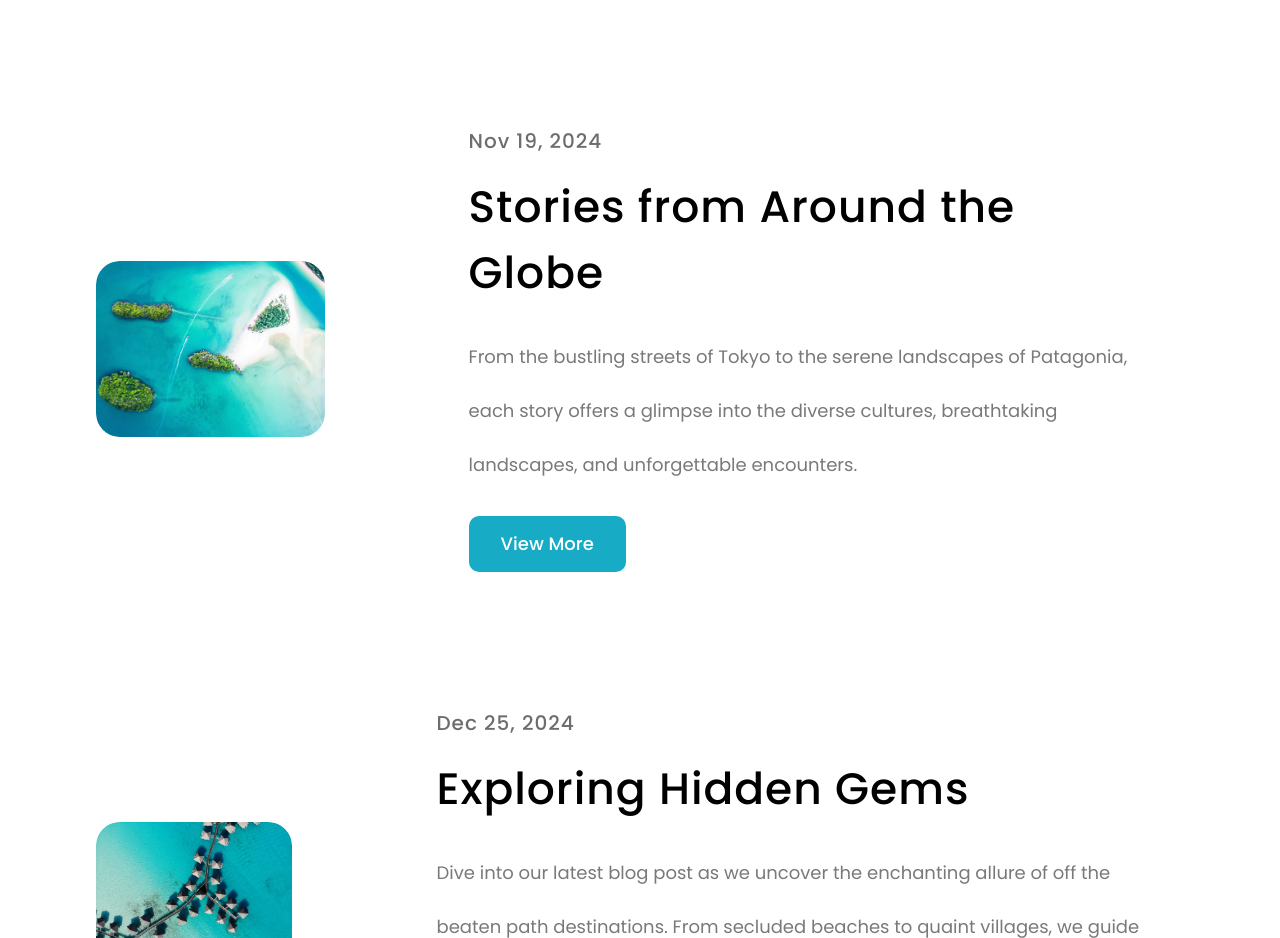
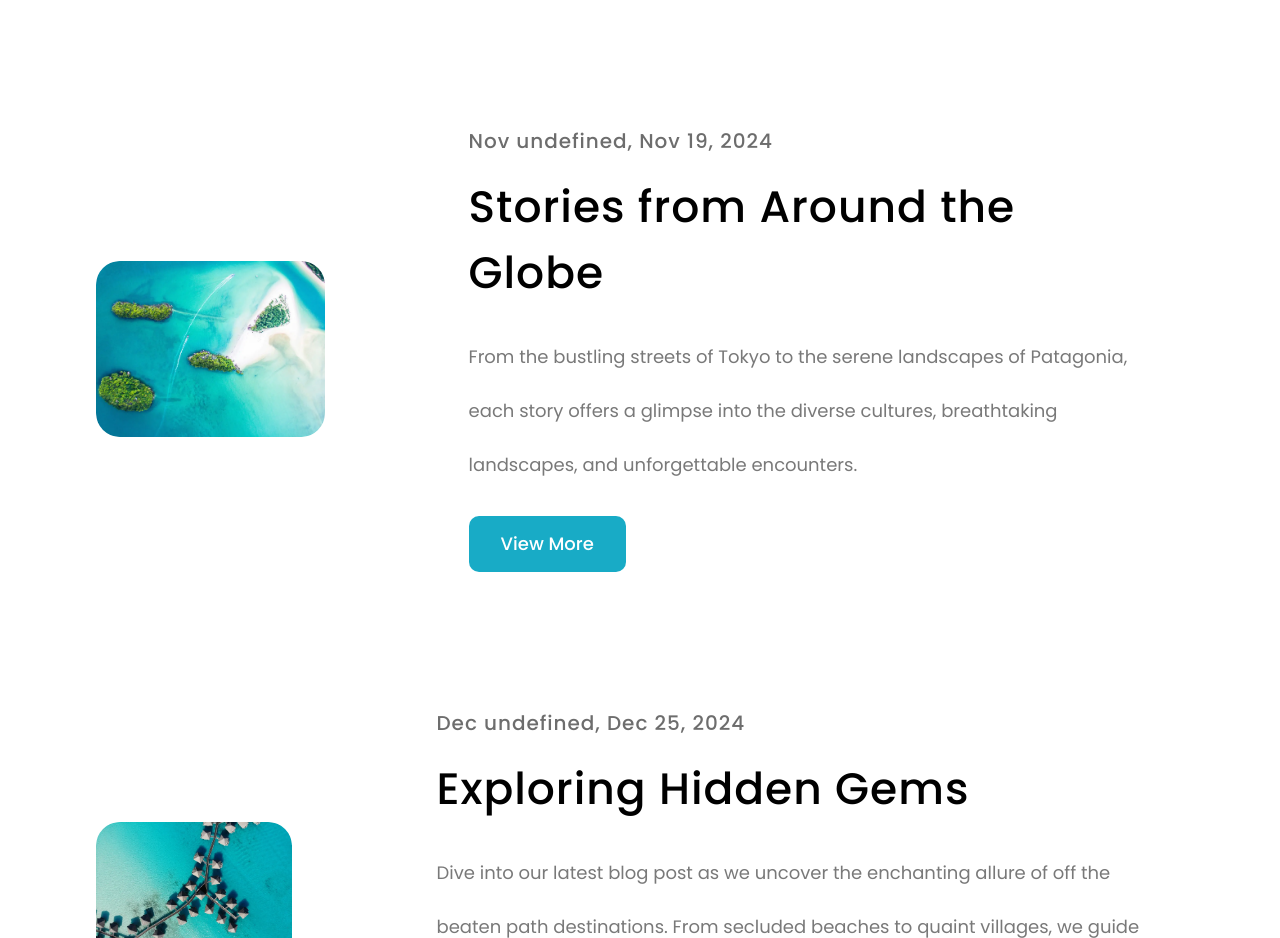
Before and after one commit to MGFNolan/GoTravelLandingPage, a React (Vite) app: page / in a window 1280 px wide. Shown: the part 3220-4158 px from the top of the page. Built offline with nearby package versions, Linux system fonts and the light colour scheme.

Commit message:
create function for formatting dates

```diff
--- a/src/components/News/BlogPost.tsx
+++ b/src/components/News/BlogPost.tsx
@@ -2,6 +2,7 @@ import { motion } from "motion/react";
 import { useState } from "react";
 
 import { type BlogPost } from "../../utils/contentTypes";
+import formatDate from "../../utils/formatDate";
 
 
 interface BlogPostProps {
@@ -27,7 +28,7 @@ export default function BlogPost({ post }: BlogPostProps) {
       </div>
       <div className="mr-11 max-w-195">
         <p className="tracking-6 text-grey-900 mb-4.5 text-[1.25rem] font-medium">
-          {post.date}
+          {formatDate(post.date)}
         </p>
         <h4 className="tracking-6 mb-6 text-[2.75rem] font-medium">
           {post.title}
--- /dev/null
+++ b/src/utils/formatDate.ts
@@ -0,0 +1,8 @@
+export default function formatDate(date: string) {
+    const month = new Date(date).toLocaleDateString('en-US', {month: 'short'});
+
+    const year = date.split("-").at(0);
+    const day = date.split("-").at(2);
+
+    return `${month} ${day}, ${year}`
+}
```
